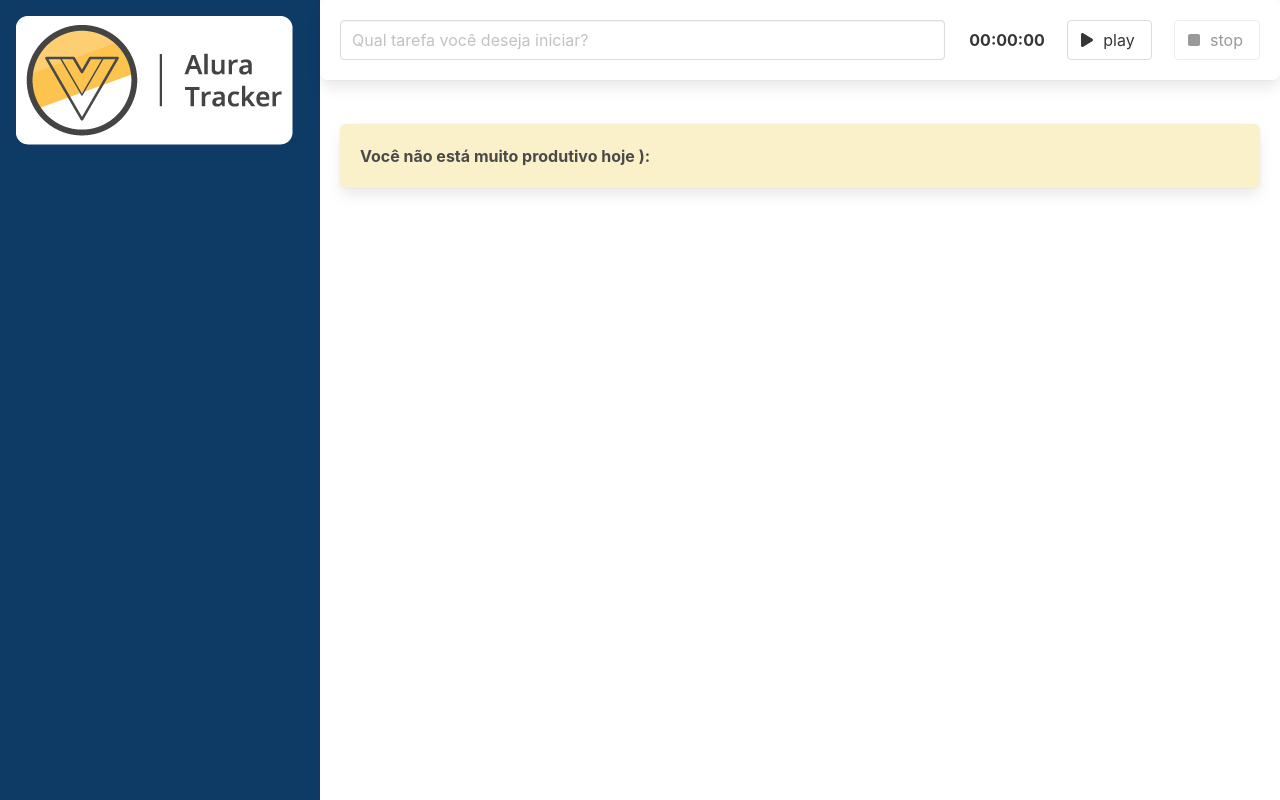
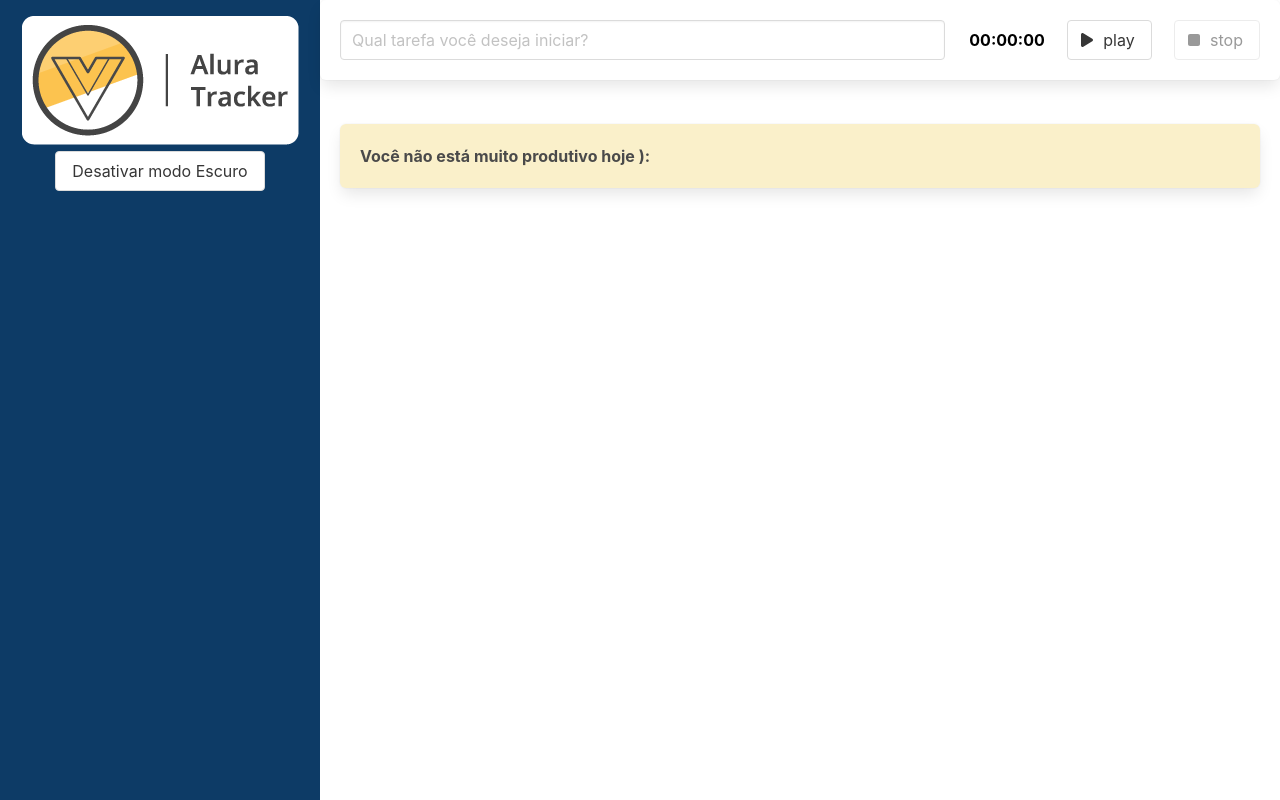
Before and after one commit to RaquelSev/Alura-Tracker-Vue, a Vue app: page / in a window 1280 px wide. Built offline with nearby package versions, Linux system fonts and the light colour scheme.

Commit message:
Trocar tema claro/escuro
Colocar tema claro e escuro e fazer com que mude a partir do botão

```diff
--- a/src/App.vue
+++ b/src/App.vue
@@ -1,9 +1,12 @@
 <template>
-  <main class="columns is-gapless is-multiline">
+  <main
+    class="columns is-gapless is-multiline"
+    :class="{ 'modo-escuro': modoEscuroAtivo }"
+  >
     <div class="column is-one-quarter">
-      <BarraLateral />
+      <BarraLateral @aoTemaAlterado="trocarTema" />
     </div>
-    <div class="column is-three-quarter">
+    <div class="column is-three-quarter conteudo">
       <FormularioTarefa @aoSalvarTarefa="salvarTarefa" />
       <div class="lista">
         <TarefaLista
@@ -38,6 +41,7 @@
   data() {
     return {
       tarefas: [] as ITarefa[],
+      modoEscuroAtivo: false,
     };
   },
   computed: {
@@ -49,6 +53,9 @@
     salvarTarefa(tarefa: ITarefa) {
       this.tarefas.push(tarefa);
     },
+    trocarTema(modoEscuroAtivo: boolean) {
+      this.modoEscuroAtivo = modoEscuroAtivo;
+    },
   },
 });
 </script>
@@ -57,4 +64,16 @@
 .lista {
   padding: 1.25rem;
 }
+
+main {
+  --bg-primario: #fff;
+  --texto-primario: #000;
+}
+main.modo-escuro {
+  --bg-primario: #2b2d42;
+  --texto-primario: #ddd;
+}
+.conteudo {
+  background-color: var(--bg-primario);
+}
 </style>
--- a/src/components/BarraLateral.vue
+++ b/src/components/BarraLateral.vue
@@ -3,6 +3,7 @@
     <h1>
       <img src="../assets/logo.png" alt="" />
     </h1>
+    <button class="button" @click="alterarTema">{{ textoBotao }}</button>
   </header>
 </template>
 
@@ -11,6 +12,27 @@
 
 export default defineComponent({
   name: "BarraLateral",
+  emits: ["aoTemaAlterado"],
+  data() {
+    return {
+      modoEscuroAtivo: true,
+    };
+  },
+  computed: {
+    textoBotao() {
+      if (this.modoEscuroAtivo) {
+        return "Desativar modo Escuro";
+      } else {
+        return "Ativar modo Escuro";
+      }
+    },
+  },
+  methods: {
+    alterarTema() {
+      this.modoEscuroAtivo = !this.modoEscuroAtivo;
+      this.$emit("aoTemaAlterado", this.modoEscuroAtivo);
+    },
+  },
 });
 </script>
 
@@ -20,6 +42,7 @@
   background-color: #0d3b66;
   width: 100%;
   height: 100vh;
+  text-align: center;
 }
 @media only screen and (max-width: 768px) {
   header {
--- a/src/components/CronometroTempo.vue
+++ b/src/components/CronometroTempo.vue
@@ -1,6 +1,6 @@
 <template>
   <section>
-    <strong> {{ tempoDecorrido }} </strong>
+    <strong class="display"> {{ tempoDecorrido }} </strong>
   </section>
 </template>
 
@@ -24,3 +24,9 @@
   },
 });
 </script>
+
+<style>
+.display {
+  color: var(--texto-primario);
+}
+</style>
--- a/src/components/FormularioTarefa.vue
+++ b/src/components/FormularioTarefa.vue
@@ -1,5 +1,5 @@
 <template>
-  <div class="box">
+  <div class="box formulario">
     <div class="columns">
       <div
         class="column is-8"
@@ -45,4 +45,9 @@
   },
 });
 </script>
-<style scoped></style>
+<style>
+.formulario {
+  color: var(--texto-primario);
+  background-color: var(--bg-primario);
+}
+</style>
```
